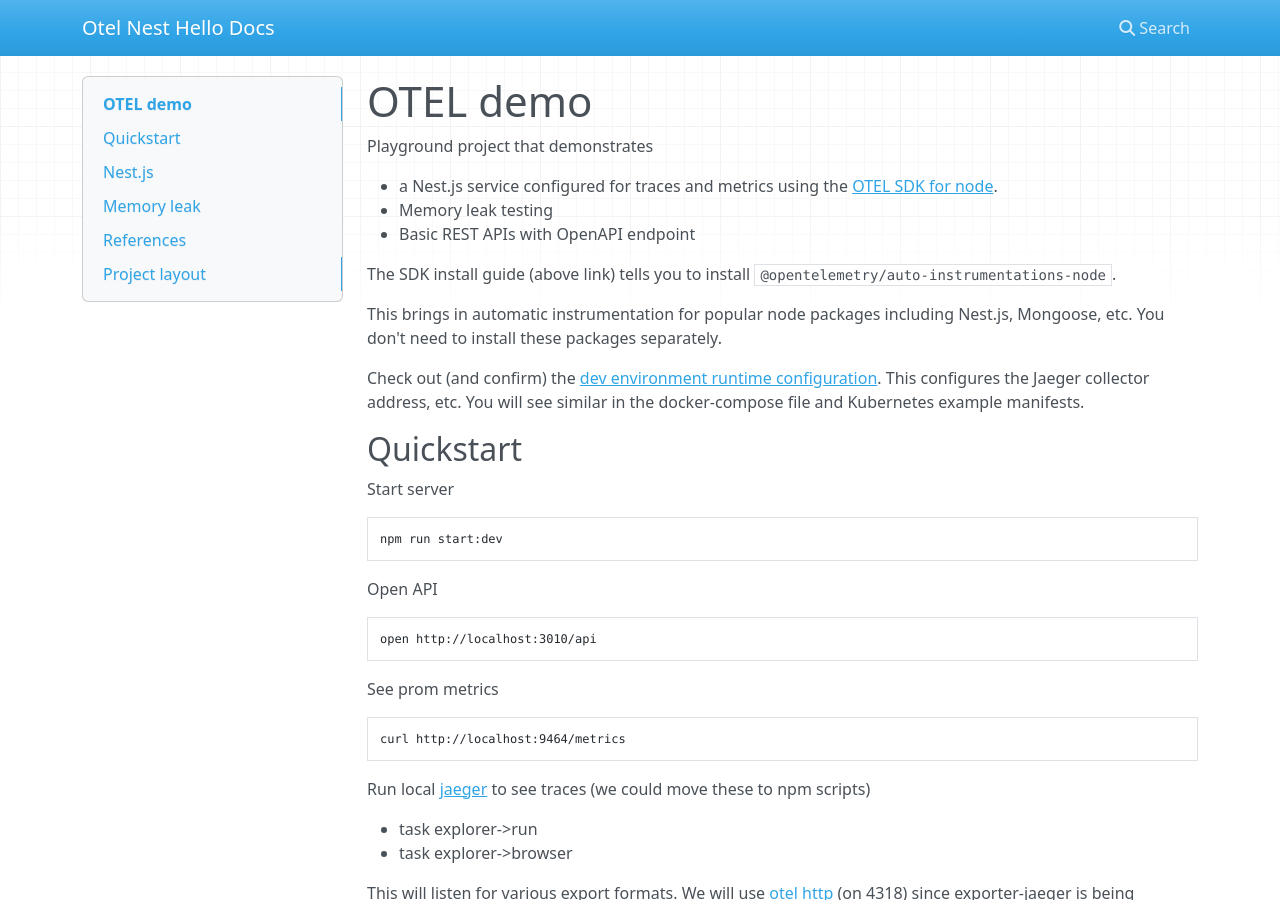
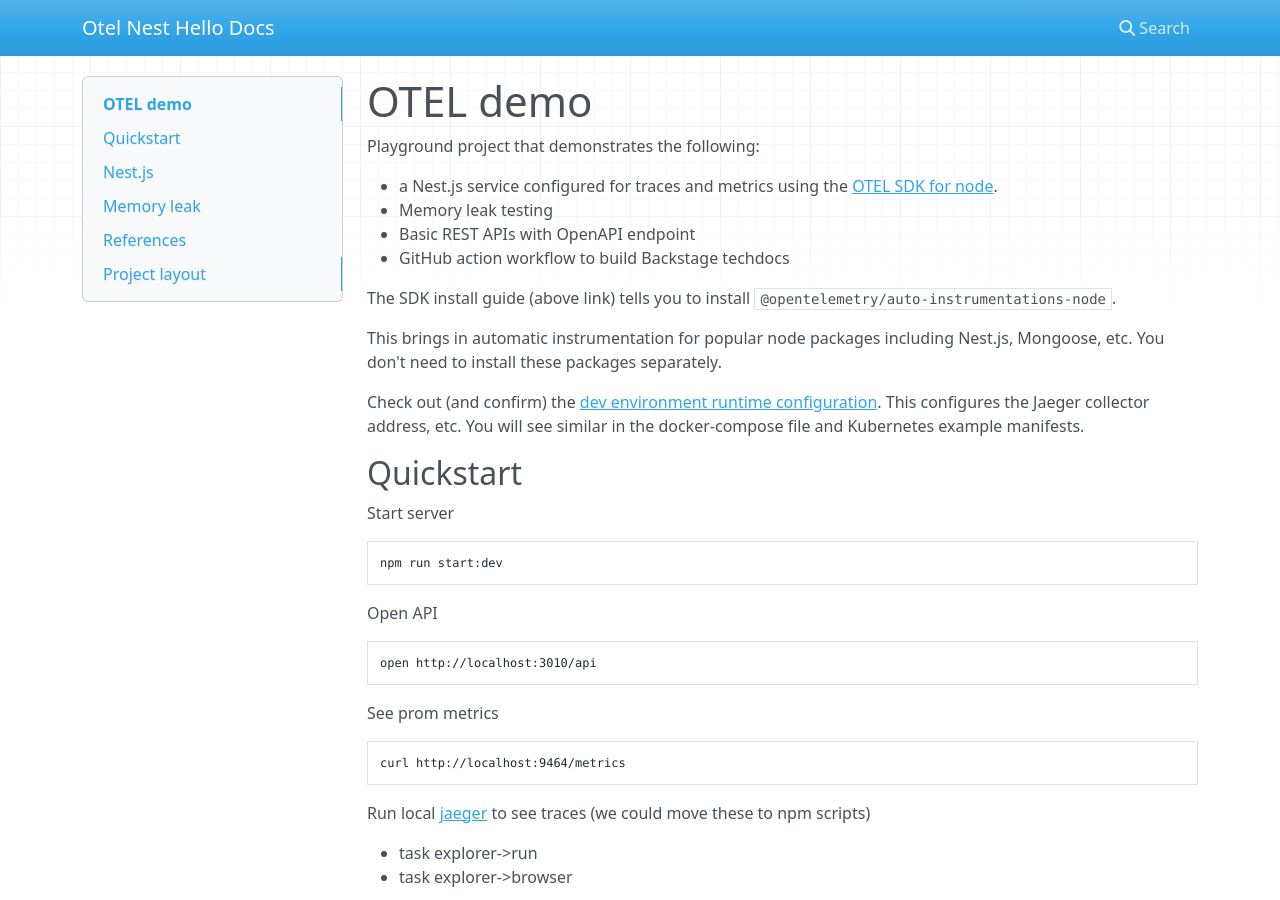
Before and after one commit to liam-murray-xealth/otel-nest-hello, an MkDocs documentation site: the page built from docs/index.md, in a window 1280 px wide and 900 px high. Built offline with MkDocs 1.6.1, drawn with Linux system fonts in a browser that asks for light colours; nearby versions of some CDN libraries.

Commit message:
Tweak docs

```diff
--- a/docs/index.md
+++ b/docs/index.md
@@ -1,10 +1,11 @@
 # OTEL demo
 
-Playground project that demonstrates
+Playground project that demonstrates the following:
 
 - a Nest.js service configured for traces and metrics using the [OTEL SDK for node](https://www.npmjs.com/package/@opentelemetry/sdk-node).
 - Memory leak testing
 - Basic REST APIs with OpenAPI endpoint
+- GitHub action workflow to build Backstage techdocs
 
 The SDK install guide (above link) tells you to install `@opentelemetry/auto-instrumentations-node`.
 
```
Also changed, not shown: 1 other file.
